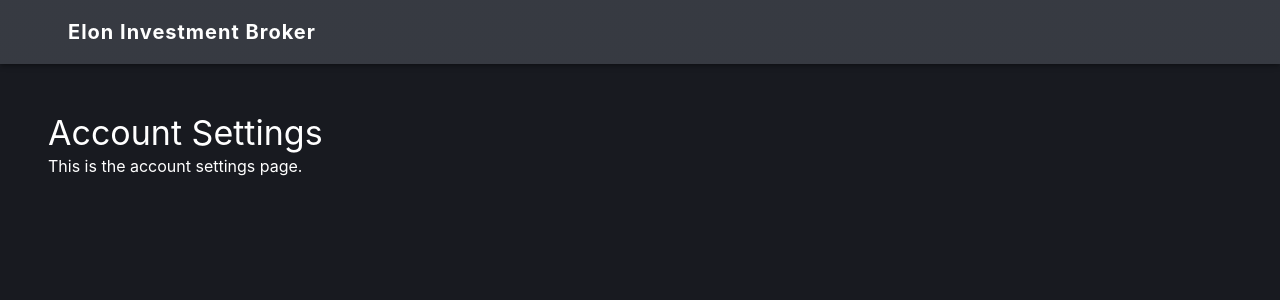
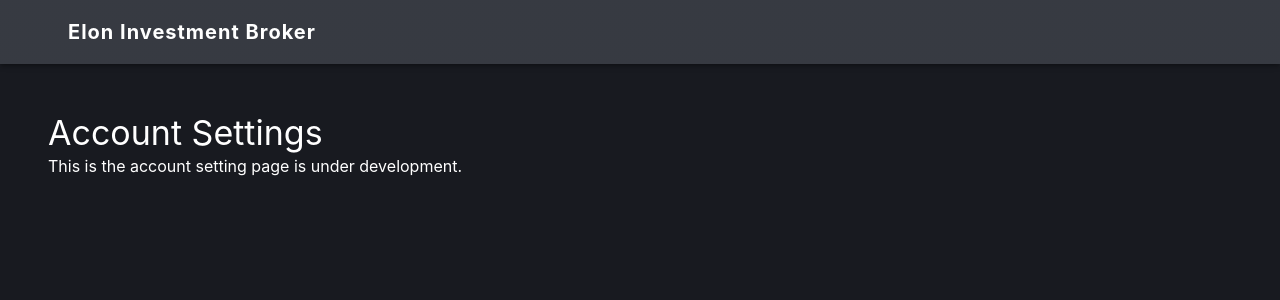
Before and after one commit to Diateck/crypto-forex-frontend-, a React (Vite) app: page /dashboard/account-settings in a window 1280 px wide. Shown: the top 300 px of the page. Built offline with nearby package versions, Linux system fonts and the light colour scheme; sample sign-in values are in the browser's storage; some icons are missing.

Commit message:
Update AccountSettings.jsx

```diff
--- a/src/pages/AccountSettings.jsx
+++ b/src/pages/AccountSettings.jsx
@@ -5,7 +5,7 @@ export default function AccountSettings() {
   return (
     <Box p={3}>
       <Typography variant="h4">Account Settings</Typography>
-      <Typography>This is the account settings page.</Typography>
+      <Typography>This is the account setting page is under development.</Typography>
     </Box>
   );
 }
```
